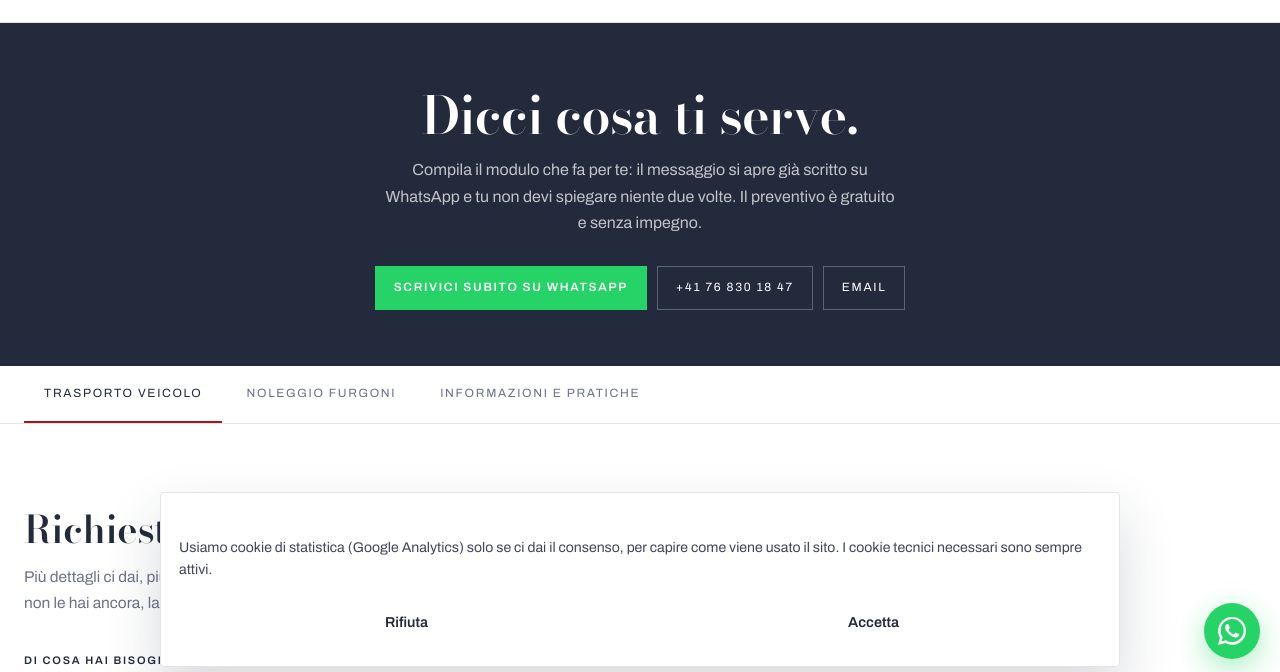
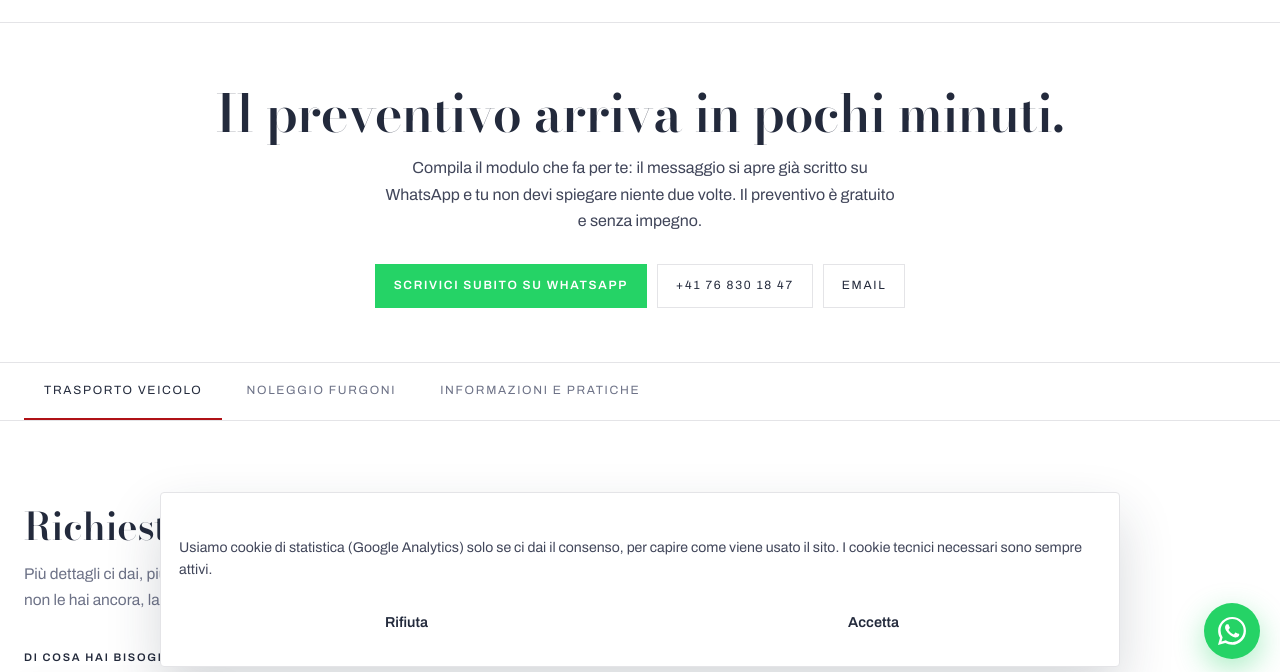
Before and after one commit to Mikec1810/ticinotransport, a plain HTML site: page richiesta.html in a window 1280 px wide. Shown: the part 121-793 px from the top of the page. Drawn offline with nearby package versions, Linux system fonts and the light colour scheme.

Commit message:
Pagina richiesta: nuovo titolo 'Il preventivo arriva in pochi minuti' e testata bianca al posto di quella scura
Co-Authored-By: Claude Opus 5 <noreply@anthropic.com>
Claude-Session: https://claude.ai/code/session_01FNiwvTUPS8CxZphtFSBjXm

```diff
--- a/richiesta.html
+++ b/richiesta.html
@@ -22,14 +22,15 @@
 /* la barra sta in cima alla pagina e se ne va con lo scorrimento */
 @media(max-width:640px){.marchio img{height:30px!important}}
 
-.testatina{background:var(--carbone);color:#fff;padding:64px 0 56px;text-align:center}
+.testatina{background:#fff;color:var(--carbone);padding:62px 0 54px;text-align:center;border-bottom:1px solid var(--riga)}
 .testatina h1{font-family:var(--display);font-size:clamp(32px,5.4vw,52px);font-weight:600;line-height:1.08;margin:0 0 14px;letter-spacing:-.01em}
-.testatina p{max-width:56ch;margin:0 auto;color:rgba(255,255,255,.72);font-size:16px;line-height:1.65}
+.testatina p{max-width:56ch;margin:0 auto;color:#41465A;font-size:16px;line-height:1.65}
 .testatina .via{display:flex;flex-wrap:wrap;gap:10px;justify-content:center;margin-top:30px}
-.testatina .via a{font-size:12px;letter-spacing:.14em;text-transform:uppercase;text-decoration:none;color:#fff;
-  border:1px solid rgba(255,255,255,.28);padding:11px 18px;transition:background .3s,border-color .3s}
-.testatina .via a:hover{background:rgba(255,255,255,.1);border-color:rgba(255,255,255,.55)}
-.testatina .via a.wa{background:#25D366;border-color:#25D366;font-weight:600}
+.testatina .via a{font-size:12px;letter-spacing:.14em;text-transform:uppercase;text-decoration:none;color:var(--carbone);
+  border:1px solid var(--riga);padding:11px 18px;transition:background .3s,border-color .3s}
+.testatina .via a:hover{background:#F6F6F9;border-color:var(--accento);color:var(--accento)}
+.testatina .via a.wa{background:#25D366;border-color:#25D366;color:#fff;font-weight:600}
+.testatina .via a.wa:hover{background:#1FB757;border-color:#1FB757;color:#fff}
 
 .schede{position:sticky;top:0;z-index:30;background:rgba(255,255,255,.96);backdrop-filter:blur(10px);border-bottom:1px solid var(--riga)}
 .schede .wrap{display:flex;gap:4px;overflow-x:auto;scrollbar-width:none}
@@ -102,7 +103,7 @@
 </header>
 
 <section class="testatina"><div class="wrap">
-  <h1>Dicci cosa ti serve.</h1>
+  <h1>Il preventivo arriva in pochi minuti.</h1>
   <p>Compila il modulo che fa per te: il messaggio si apre già scritto su WhatsApp e tu non devi spiegare niente due volte. Il preventivo è gratuito e senza impegno.</p>
   <div class="via">
     <a class="wa" href="https://wa.me/41768301847" target="_blank" rel="noopener">Scrivici subito su WhatsApp</a>
```
